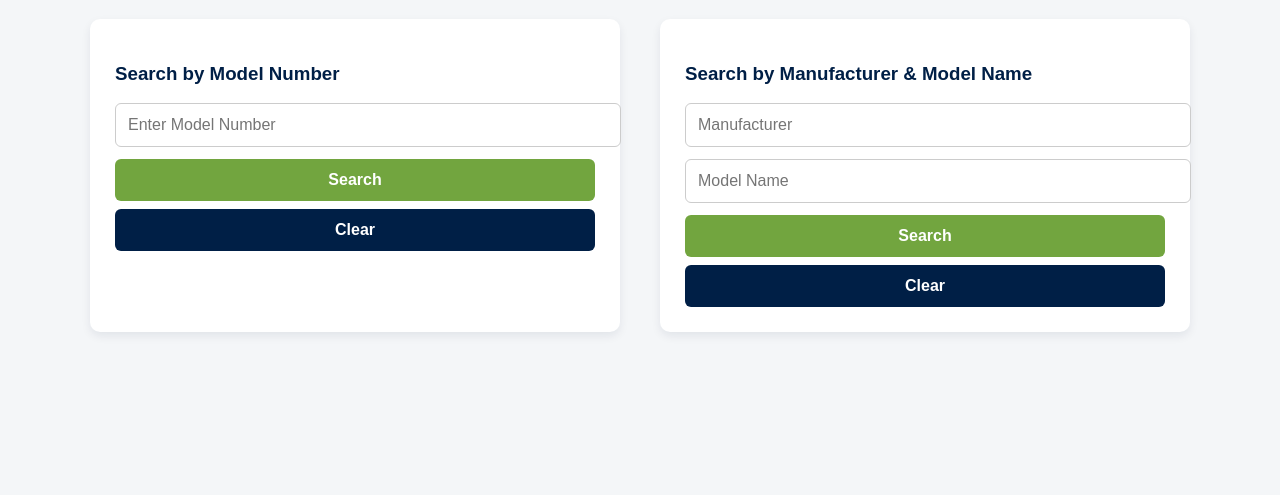
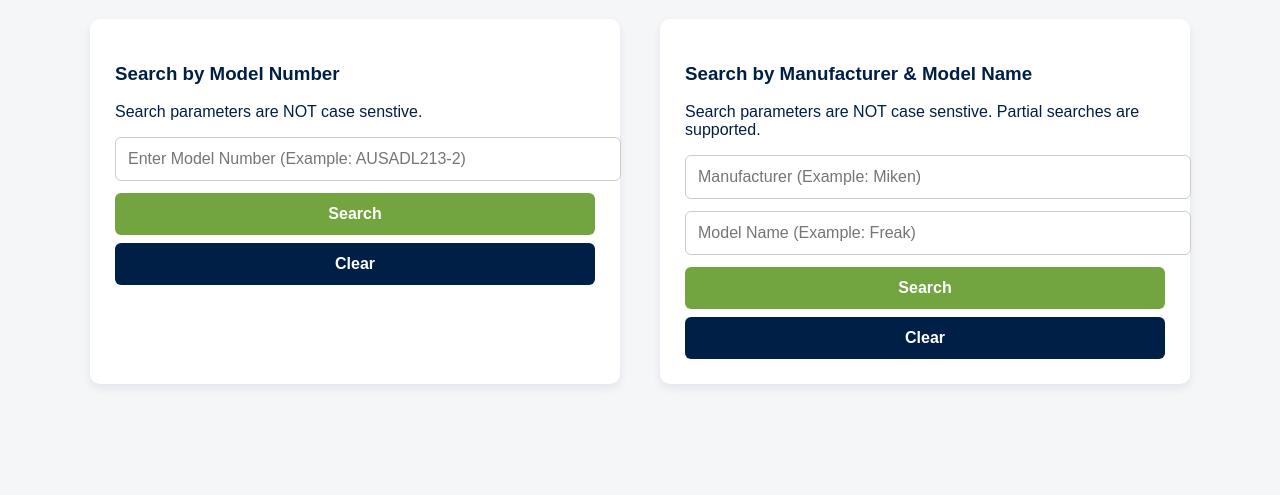
Before and after one commit to eddiem918/bat_lookup, a Flask app: page / in a window 1280 px wide. Shown: the part 282-777 px from the top of the page. Run offline with Flask 3, Linux system fonts and the light colour scheme.

```diff
--- a/templates/index.html
+++ b/templates/index.html
@@ -126,8 +126,9 @@ button + button:hover {
       <!-- LEFT COLUMN: Exact Model Search -->
       <div class="column">
         <h3>Search by Model Number</h3>
+        <p>Search parameters are NOT case senstive.</p>
 
-        <input id="modelInput" placeholder="Enter Model Number" />
+        <input id="modelInput" placeholder="Enter Model Number (Example: AUSADL213-2)" />
         <button onclick="lookup()">Search</button>
         <button onclick="clearModel()">Clear</button>
 
@@ -137,9 +138,9 @@ button + button:hover {
       <!-- RIGHT COLUMN: Manufacturer + Description -->
       <div class="column">
         <h3>Search by Manufacturer & Model Name</h3>
-
-        <input id="manufacturerInput" placeholder="Manufacturer" />
-        <input id="descriptionInput" placeholder="Model Name" />
+        <p>Search parameters are NOT case senstive. Partial searches are supported.</p>
+        <input id="manufacturerInput" placeholder="Manufacturer (Example: Miken)" />
+        <input id="descriptionInput" placeholder="Model Name (Example: Freak)" />
         <button onclick="searchDescription()">Search</button>
         <button onclick="clearDescription()">Clear</button>
 
```
